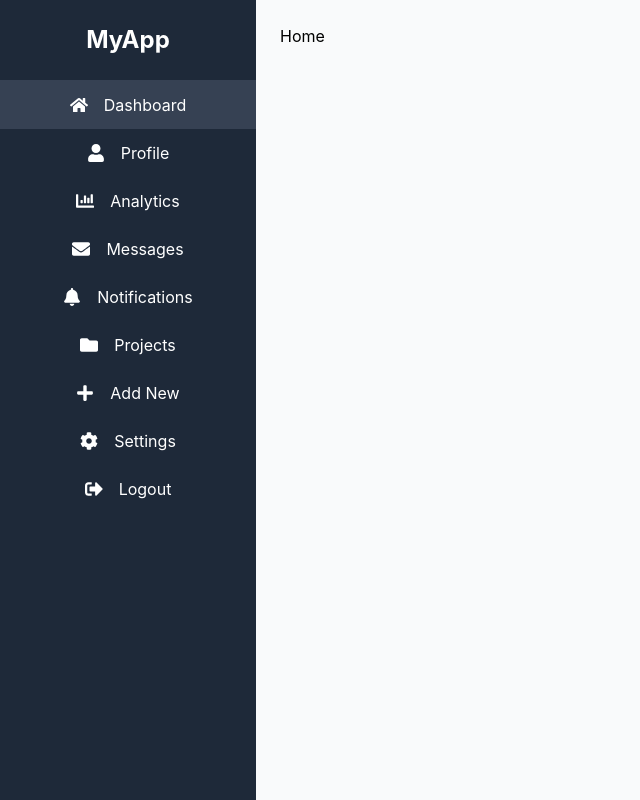
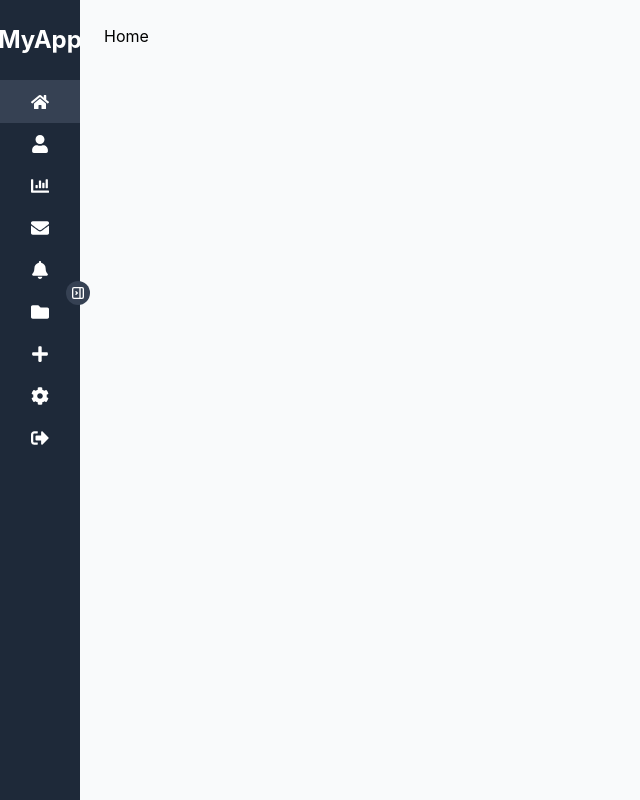
Before and after one commit to Aghakarim-23/adaptive-sidebar-navigation, a React (Vite) app: page / in a window 1280 px wide. Shown: the whole page, without its empty margins (0-640 px from the left). Built offline with nearby package versions, Linux system fonts and the light colour scheme.

Commit message:
add: collapsable sidebar

```diff
--- a/src/components/Sidebar.jsx
+++ b/src/components/Sidebar.jsx
@@ -1,3 +1,5 @@
+import { useState } from "react";
+
 import {
   FaHome,
   FaUser,
@@ -9,6 +11,11 @@ import {
   FaFolder,
   FaPlus,
 } from "react-icons/fa";
+
+import {
+  TbLayoutSidebarLeftCollapse,
+  TbLayoutSidebarRightCollapse,
+} from "react-icons/tb";
 
 import { NavLink } from "react-router-dom";
 
@@ -25,11 +32,16 @@ const Sidebar = () => {
     { name: "Logout", icon: <FaSignOutAlt />, path: "/logout" },
   ];
 
+  const [isExpanded, setIsExpanded] = useState(false);
+
   return (
-    <div className="w-24 sm:w-64 bg-gray-800 text-white flex flex-col">
+    <div
+      className={`flex flex-col bg-gray-800 text-white transition-width duration-300 ${isExpanded ? "w-64" : "w-20"}`}
+    >
       <div className="flex items-center justify-center h-16 border-b border-gray-700 p-10 ">
         <span className="text-xl sm:text-2xl font-bold">MyApp</span>
       </div>
+      <div className="relative">
           <nav className="flex-1 items-center  flex flex-col ">
             {menuItems.map((item, index) => (
               <NavLink
@@ -42,10 +54,23 @@ const Sidebar = () => {
                 }
               >
                 <span className="text-lg">{item.icon}</span>
-            <span className="ml-4 hidden sm:block">{item.name}</span>
+                <span className={isExpanded ? "block ml-4" : "hidden"}>
+                  {item.name}
+                </span>
               </NavLink>
             ))}
           </nav>
+          <button
+            onClick={() => setIsExpanded(!isExpanded)}
+            className="absolute z-10 -right-2.5 top-45 sm:top-50 bg-gray-700 p-1 rounded-full"
+          >
+            {isExpanded ? (
+              <TbLayoutSidebarLeftCollapse />
+            ) : (
+              <TbLayoutSidebarRightCollapse />
+            )}
+          </button>
+      </div>
     </div>
   );
 };
```
Lines whose indentation alone changed are shown as unchanged.
